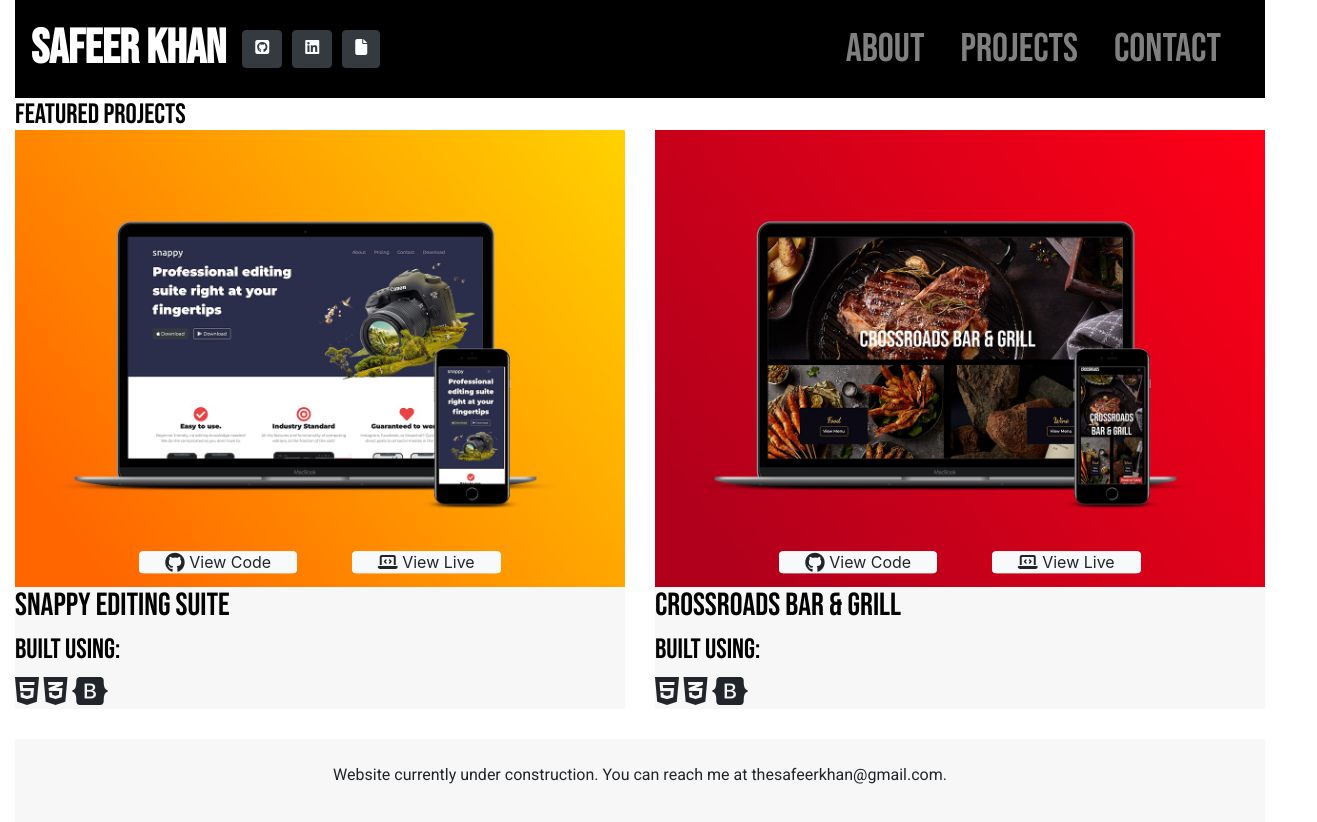
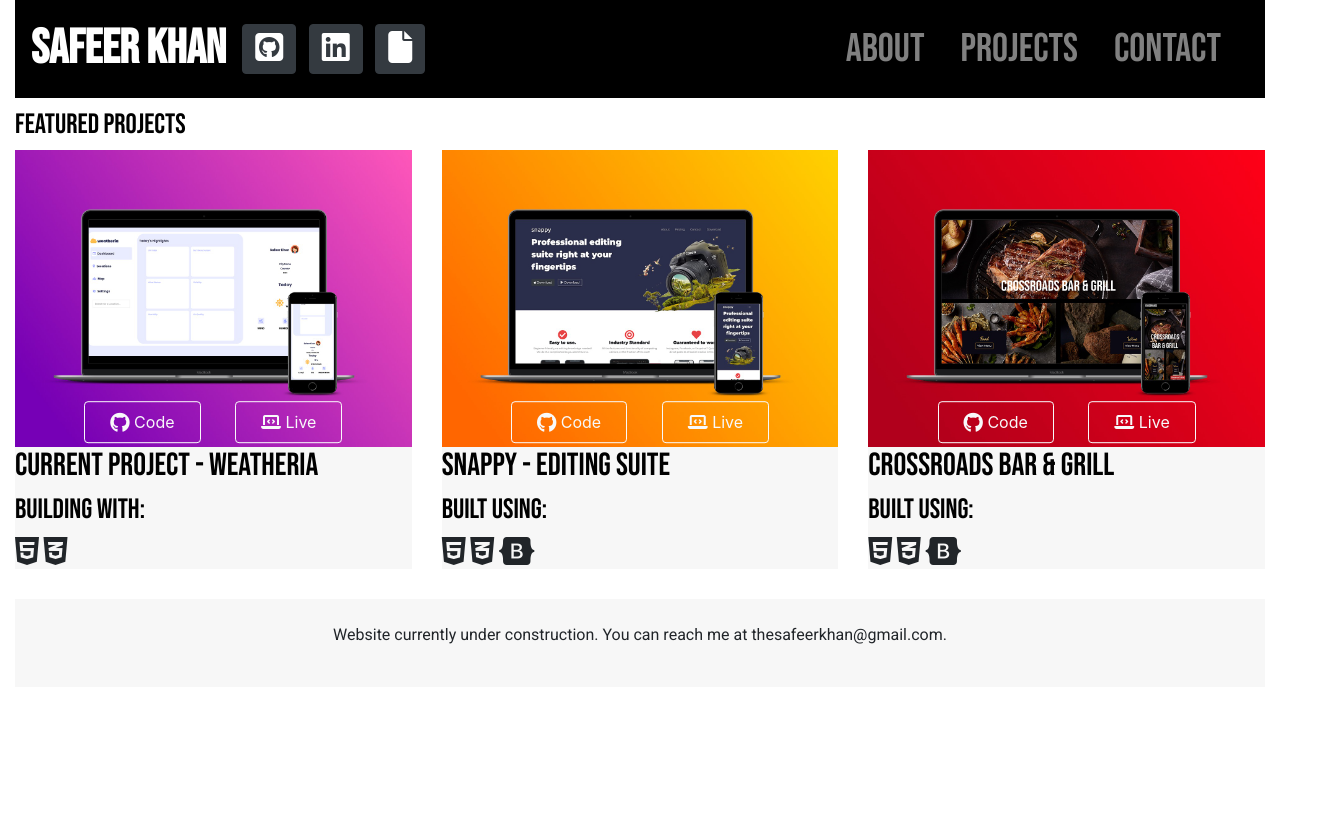
Before and after one commit to thesafeerkhan/safeerkhan-portfolio-old, a plain HTML site: page index.html in a window 1280 px wide. Shown: the whole page, 1317 px wide, since content can reach past the window. After the commit the page ends 800 px from the top, so only its background shows below. Drawn offline with nearby package versions, Linux system fonts and the light colour scheme.

Commit message:
Added Current Project Weatheria, and slight style changes

```diff
--- a/index.html
+++ b/index.html
@@ -22,9 +22,11 @@
 			<!-- Nav Bar -->
 			<nav class="navbar navbar-expand-lg navbar-dark">
 				<a class="navbar-brand" href="#featured-section"> Safeer Khan </a>
-				<a class="btn btn-dark brand-link" href="https://github.com/thesafeerkhan" role="button"><i class="fab fa-github-square "></i></a>
-				<a class="btn btn-dark brand-link" href="https://linkedin.com/in/thesafeerkhan" role="button"><i class="fab fa-linkedin "></i></a>
-				<a class="btn btn-dark brand-link" href="files/Safeer_Khan_Resume.pdf" role="button"><i class="fas fa-file "></i></a>
+				<div>
+					<a class="btn btn-dark brand-link" href="https://github.com/thesafeerkhan" role="button"><i class="fab fa-github-square fa-2x"></i></a>
+					<a class="btn btn-dark brand-link" href="https://linkedin.com/in/thesafeerkhan" role="button"><i class="fab fa-linkedin fa-2x "></i></a>
+					<a class="btn btn-dark brand-link" href="files/Safeer_Khan_Resume.pdf" role="button"><i class="fas fa-file fa-2x"></i></a>
+				</div>
 				<button class="navbar-toggler" type="button" data-toggle="collapse" data-target="#navbarTogglerDemo01" aria-controls="navbarTogglerDemo01" aria-expanded="false" aria-label="Toggle navigation">
 					<span class="navbar-toggler-icon"></span>
 				</button>
@@ -39,18 +41,35 @@
 
 			<!-- Featured Projects -->
 			<div id="featured-section">
-				<h3>Featured Projects</h3>
+				<h3 class="featured-header"> Featured Projects</h3>
 				<div class="row">
-					<div class="col-md-6">
+					<div class="col-lg-4">
+						<div class="image-container">
+							<img src="images/weatheria.jpg" alt="" />
+							<div class="project-links">
+								<a class="btn btn-outline-light" href="https://github.com/thesafeerkhan/Weatheria-Website" role="button"><i class="fab fa-github fa-lg"></i> Code</a>
+								<a class="btn btn-outline-light" href="http://safeerkhan.net/Weatheria-Website/" role="button"><i class="fas fa-laptop-code"></i></i> Live</a>
+							</div>
+						</div>
+						<div class="project-summary">
+							<h2>Current Project - Weatheria</h2>
+							<div class="tech-icons">
+								<h3>Building with:</h3>
+								<i class="fab fa-html5 fa-2x"></i>
+								<i class="fab fa-css3-alt fa-2x"></i>
+							</div>
+						</div>
+					</div>
+					<div class="col-lg-4">
 						<div class="image-container">
 							<img src="images/snappy.jpg" alt="" />
 							<div class="project-links">
-								<a class="btn btn-light" href="https://github.com/thesafeerkhan/Snappy-Editing-Suite" role="button"><i class="fab fa-github fa-lg"></i> View Code</a>
-								<a class="btn btn-light" href="https://thesafeerkhan.github.io/Snappy-Editing-Suite/" role="button"><i class="fas fa-laptop-code"></i></i> View Live</a>
+								<a class="btn btn-outline-light" href="https://github.com/thesafeerkhan/Snappy-Editing-Suite" role="button"><i class="fab fa-github fa-lg"></i> Code</a>
+								<a class="btn btn-outline-light" href="https://thesafeerkhan.github.io/Snappy-Editing-Suite/" role="button"><i class="fas fa-laptop-code"></i></i> Live</a>
 							</div>
 						</div>
 						<div class="project-summary">
-							<h2>Snappy Editing Suite</h2>
+							<h2>Snappy - Editing Suite</h2>
 							<div class="tech-icons">
 								<h3>Built Using:</h3>
 								<i class="fab fa-html5 fa-2x"></i>
@@ -59,12 +78,12 @@
 							</div>
 						</div>
 					</div>
-					<div class="col-md-6">
+					<div class="col-lg-4">
 						<div class="image-container">
 							<img src="images/crossroads.jpg" alt="" />
 							<div class="project-links">
-								<a class="btn btn-light" href="https://github.com/thesafeerkhan/Crossroads-Bar-Grill" role="button"><i class="fab fa-github fa-lg"></i> View Code</a>
-							<a class="btn btn-light" href="https://thesafeerkhan.github.io/Crossroads-Bar-Grill/" role="button"><i class="fas fa-laptop-code"></i></i> View Live</a>
+							<a class="btn btn-outline-light" href="https://github.com/thesafeerkhan/Crossroads-Bar-Grill" role="button"><i class="fab fa-github fa-lg"></i> Code</a>
+							<a class="btn btn-outline-light" href="https://thesafeerkhan.github.io/Crossroads-Bar-Grill/" role="button"><i class="fas fa-laptop-code"></i></i> Live</a>
 							</div>
 						</div>
 						<div class="project-summary">
--- a/styles.css
+++ b/styles.css
@@ -21,8 +21,8 @@
 	text-align: center;
 }
 
-.col-md-6 {
-	margin: -10px 0 30px;
+.col-lg-4 {
+	margin: 0 0 30px;
 }
 
 /* NavBar */
@@ -50,6 +50,10 @@
 }
 
 /* Featured Project Section */
+
+.featured-header {
+	margin-top: 10px;
+}
 
 .image-container {
 	position: relative;
@@ -80,8 +84,8 @@
 
 .image-container .btn {
 	/* position: relative; */
-	padding: 0 5%;
-	margin: 0 5%;
+	padding: 2% 5%;
+	margin: 0 3%;
 	display: inline;
 	/* bottom: 50px; */
 }
```
Also changed, not shown: images/weatheria.jpg (added).
